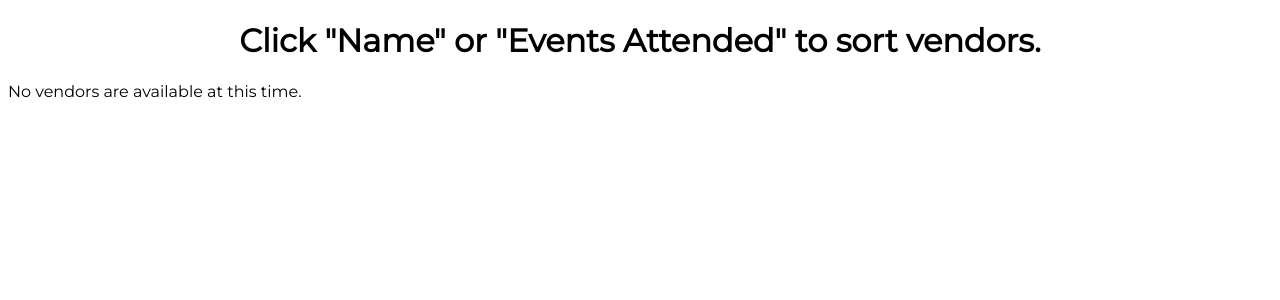
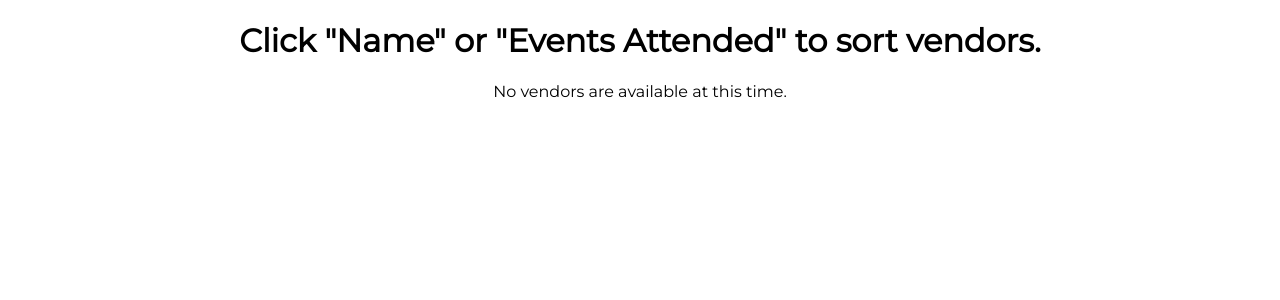
Before and after one commit to cooltoast/OffThaGrid, a Django app: page /lunch/ in a window 1280 px wide. Shown: the top 300 px of the page. Run offline with Django 3.2, Linux system fonts and the light colour scheme; data that the repository does not hold is empty; parts of the project's set-up code (start-up, migrations or seed data) failed here and were passed over.

Commit message:
fixed empty table centering for base template view

```diff
--- a/lunch/templates/base.html
+++ b/lunch/templates/base.html
@@ -17,7 +17,7 @@
 <body>
   {% block title %} <h1 style="text-align:center">Click "Name" or "Events Attended" to sort vendors.</h1> {% endblock %}
 
-  <div id="vendorContent" class="center">
+  <div id="vendorContent" style="text-align:center">
     {% block vendorContent %}{% endblock %}
   </div>
 
```
